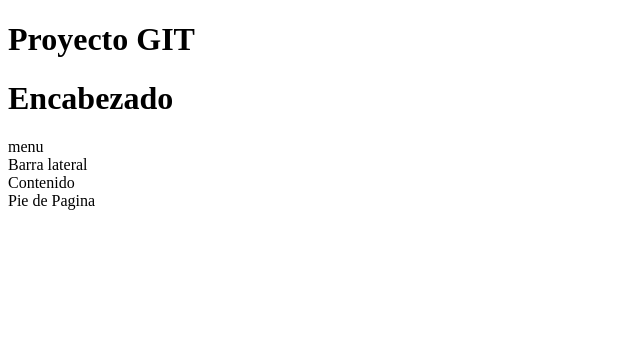
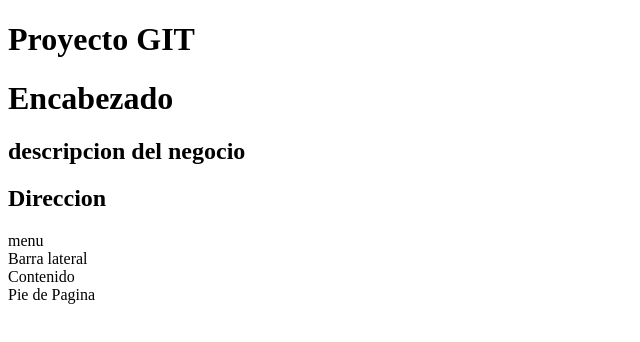
Before and after one commit to WashingtonNieto/ProyectoGit-, a plain HTML site: page index.html in a window 1280 px wide. Shown: the whole page, without its empty margins (0-640 px from the left). Drawn offline with Linux system fonts and the light colour scheme.

Commit message:
Actualizacion de la cabecera

```diff
--- a/index.html
+++ b/index.html
@@ -8,7 +8,11 @@
 <body>
     <h1>Proyecto GIT</h1>
 
-    <header><h1>Encabezado</h1></header>
+    <header>
+        <h1>Encabezado</h1>
+        <h2>descripcion del negocio</h2>
+        <h2>Direccion</h2>
+    </header>
     <nav>menu</nav>
     <aside>Barra lateral</aside>
     <section>Contenido</section>
```
